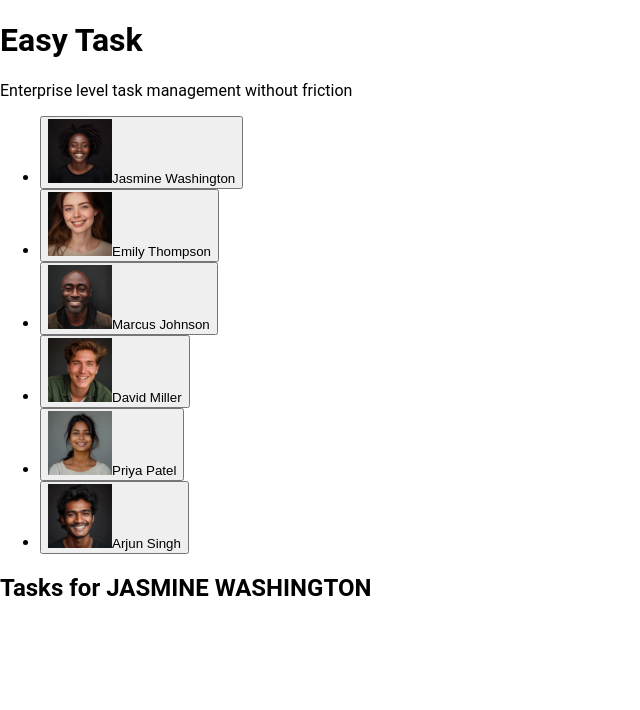
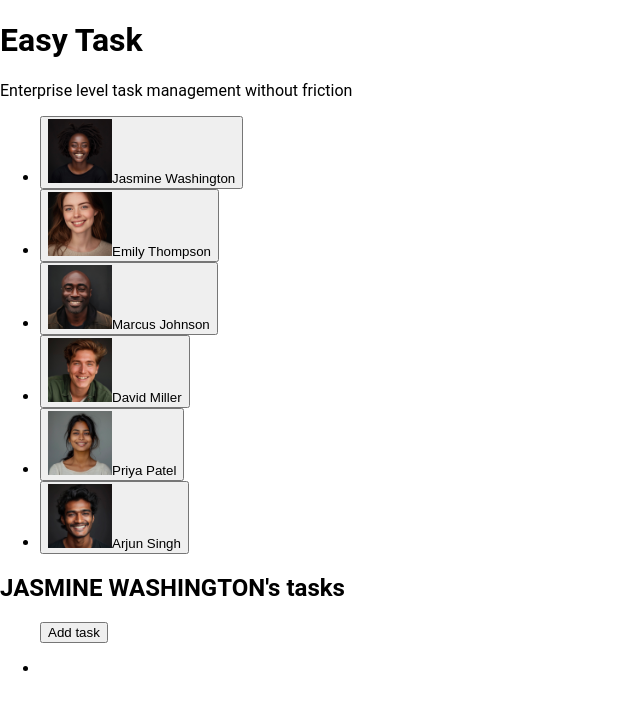
Before and after one commit to farooq-teqniqly/udacity-angular, an Angular app in the folder todo/: page / in a window 1280 px wide. Both pictures are taken after a click on the button "Jasmine Washington". Shown: the top 710 px of the page, without its empty margins (0-640 px from the left). Built offline with nearby package versions, Linux system fonts and the light colour scheme.

Commit message:
chore: Revamp task component structure and add UI elements.

```diff
--- a/todo/src/app/task/task.component.html
+++ b/todo/src/app/task/task.component.html
@@ -1 +1,11 @@
-<h2>Tasks for {{ userName().toUpperCase() }}</h2>
+<section>
+  <header>
+    <h2>{{ userName().toUpperCase() }}'s tasks</h2>
+    <menu>
+      <button>Add task</button>
+    </menu>
+  </header>
+  <ul>
+    <li></li>
+  </ul>
+</section>
```
